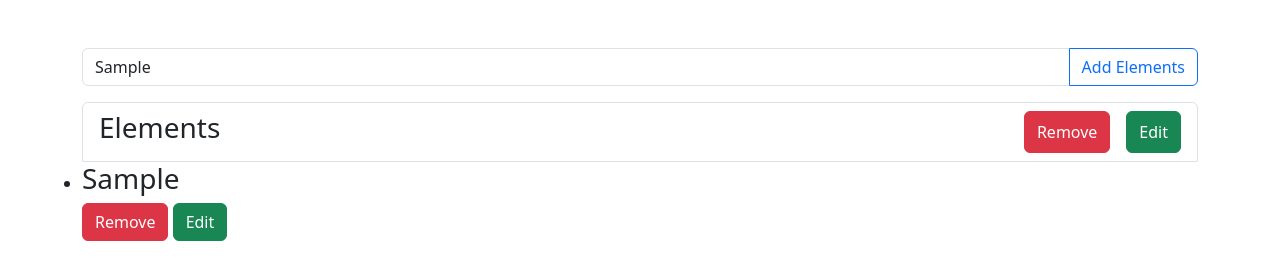
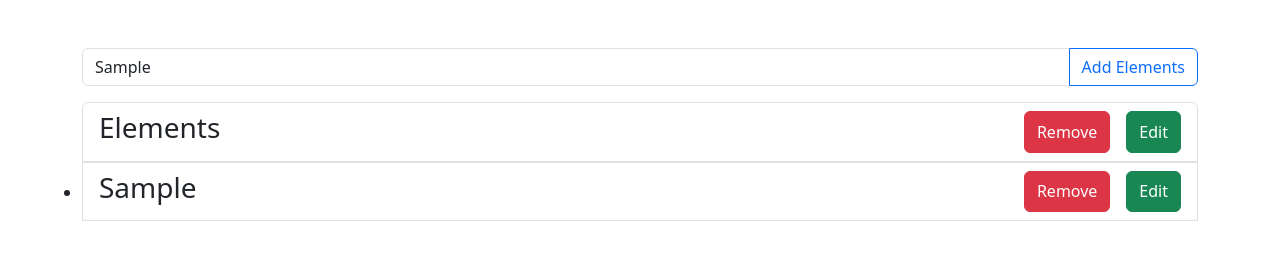
Before and after one commit to Nasir-zia/curd-opreation, a plain HTML site: page index.html in a window 1280 px wide. Both pictures are taken after typing "Sample" into the empty fields and a click on the button "Add Elements". Drawn offline with nearby package versions, Linux system fonts and the light colour scheme.

Commit message:
frist committed

```diff
--- a/index.html
+++ b/index.html
@@ -75,11 +75,15 @@
 
             let newli = document.createElement('li')
             newli.classNames="list-group-item d-flex justify-content-between "
-             newli.innerHTML = `
+             newli.innerHTML = `    <li class="list-group-item d-flex justify-content-between">
                 <h3 class="flex-grow-1 ">${item}</h3>
 
-                <button class="btn btn-danger justify-content-end " onclick="remove(this)">Remove</button>
-                <button class="btn btn-success justify-content-end ">Edit</button>
+                <button class="btn btn-danger justify-content-end mx-3" onclick="remove(this)">Remove </button>
+                <button class="btn btn-success justify-content-end ">Edit </button>
+
+
+            </li>
+
 `
             let ul = document.getElementById('ul')
             ul.appendChild(newli)
@@ -90,6 +94,8 @@
         function remove(currentElement) {
         currentElement.parentElement.remove();
         }
+
+
 
     </script>
 
```
